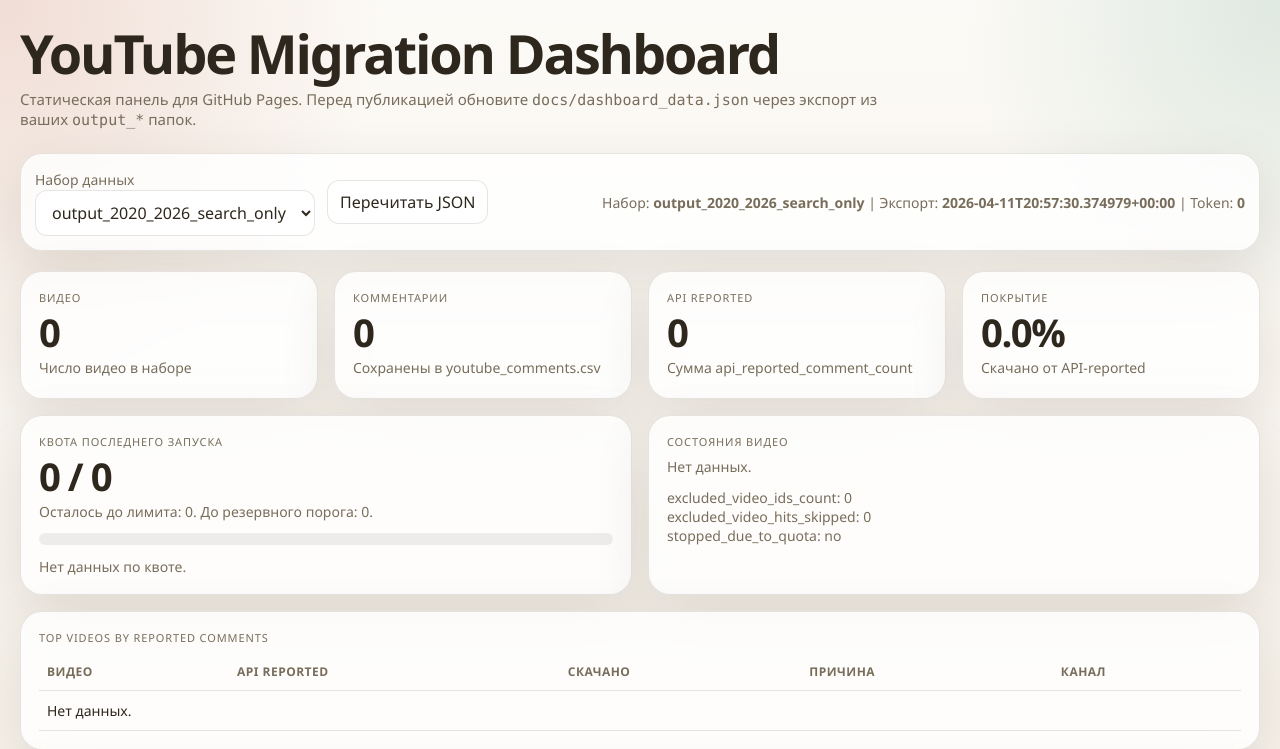
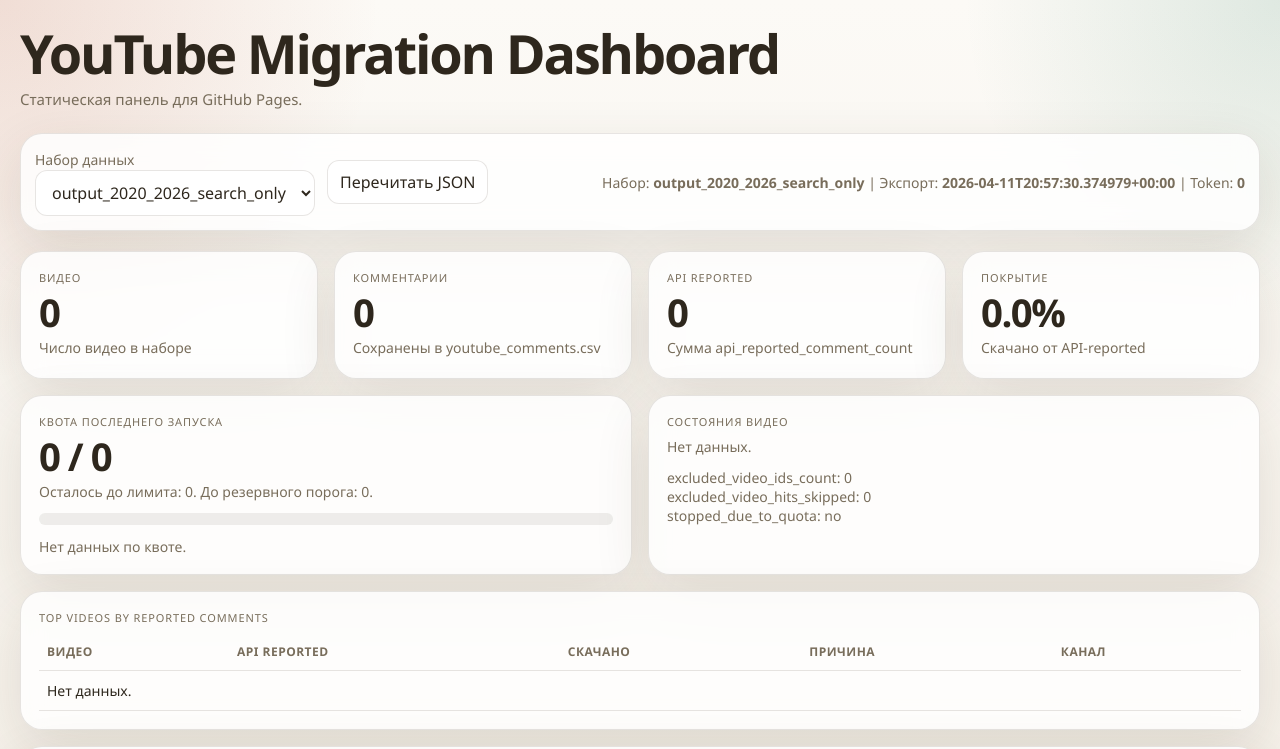
Before and after one commit to sivercap-tech/LLM-Migrant-Study, a plain HTML site: page index.html in a window 1280 px wide. Shown: the top 749 px of the page. Drawn offline with Linux system fonts and the light colour scheme.

Commit message:
Modify subtitle for GitHub Pages dashboard
Updated the subtitle in the YouTube Migration Dashboard.

```diff
--- a/index.html
+++ b/index.html
@@ -142,7 +142,7 @@
   <div class="wrap">
     <section class="hero">
       <h1>YouTube Migration Dashboard</h1>
-      <div class="sub">Статическая панель для GitHub Pages. Перед публикацией обновите <span class="mono">docs/dashboard_data.json</span> через экспорт из ваших <span class="mono">output_*</span> папок.</div>
+      <div class="sub">Статическая панель для GitHub Pages. </div>
     </section>
     <div class="toolbar">
       <label>
```
